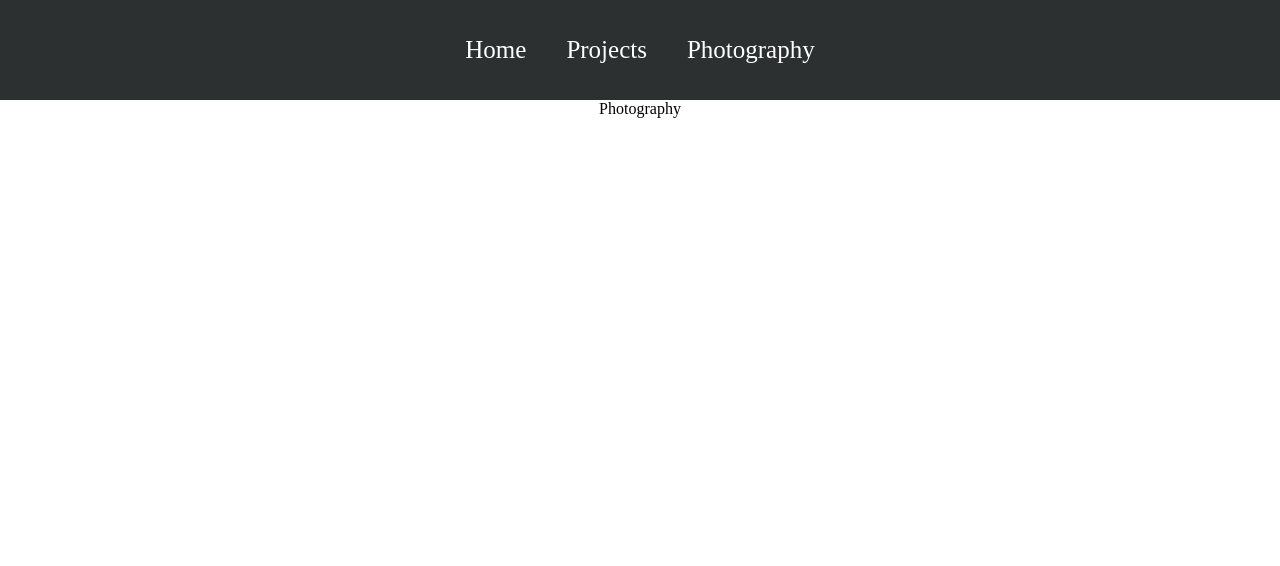
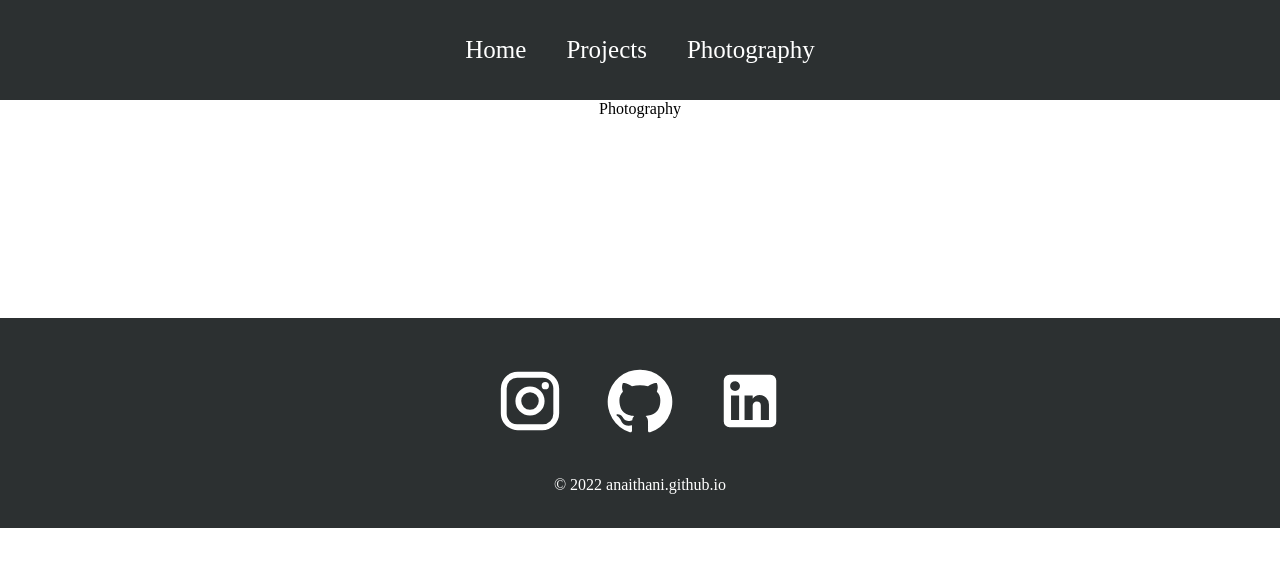
Before and after one commit to adityanaithani/adityanaithani.github.io, a React (Create React App) app: page /photography in a window 1280 px wide. Shown: the top 566 px of the page. Built offline with nearby package versions, Linux system fonts and the light colour scheme.

Commit message:
add navbar

```diff
--- a/src/App.js
+++ b/src/App.js
@@ -4,6 +4,7 @@
 import Projects from './pages/Projects';
 import Photography from './pages/Photography';
 import Navbar from './components/Navbar';
+import Footer from './components/Footer';
 
 function App() {
   return (
@@ -16,6 +17,7 @@
           <Route path="/photography" element={<Photography />} />
 
         </Routes>
+        <Footer />
       </Router>
     </div>
   );
--- /dev/null
+++ b/src/components/Footer.js
@@ -0,0 +1,22 @@
+import React from 'react'
+import InstagramIcon from '@mui/icons-material/Instagram';
+import GitHubIcon from '@mui/icons-material/GitHub';
+import LinkedInIcon from '@mui/icons-material/LinkedIn';
+import '../styles/Footer.css';
+
+function Footer() {
+  return (
+    <div className = "footer">
+        <div className = "socials">
+            <InstagramIcon />
+            <GitHubIcon />
+            <LinkedInIcon />
+        </div>
+        <p>
+            &copy; 2022 anaithani.github.io
+        </p>
+    </div>
+  )
+}
+
+export default Footer
--- /dev/null
+++ b/src/styles/Footer.css
@@ -0,0 +1,28 @@
+.footer {
+    width: 100%;
+    height: 200px;
+    background: rgb(44, 48, 49);
+    display: flex;
+    justify-content: center;
+    align-items: center;
+    flex-direction: column;
+    padding-top: 10px;
+    margin-top: 200px;
+  }
+
+  .socials svg {
+    color: white;
+    margin: 20px;
+    font-size: 70px;
+    cursor: pointer;
+  }
+
+  .footer p {
+    color: white;
+  }
+
+  @media only screen and (max-width: 600px) {
+    .footer svg {
+      font-size: 50px;
+    }
+  }
```
